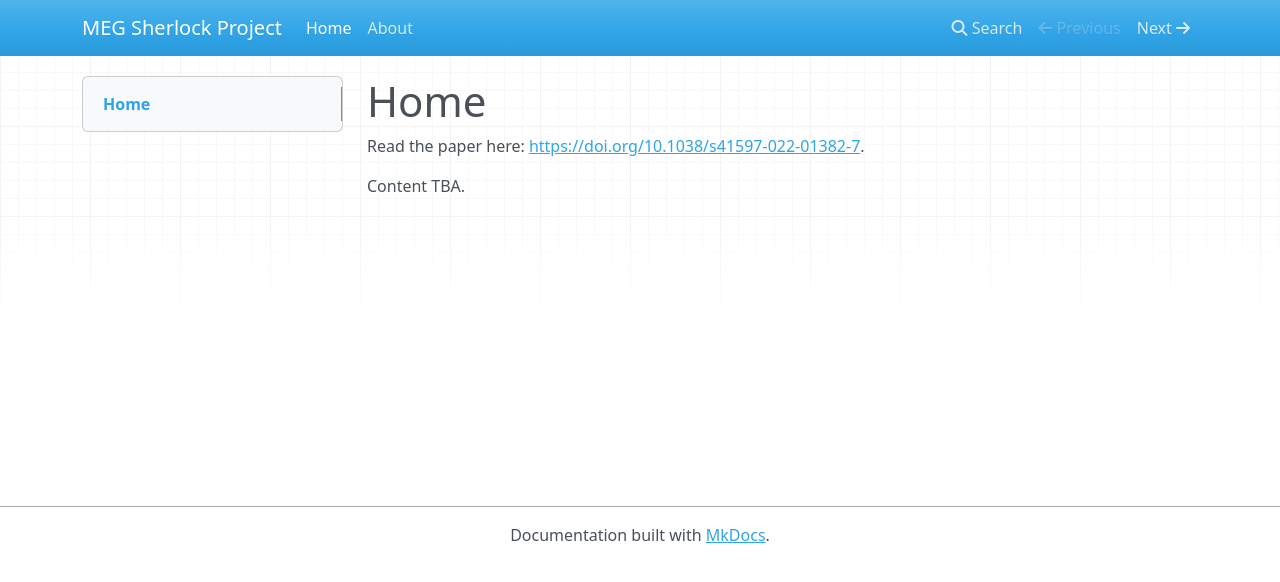
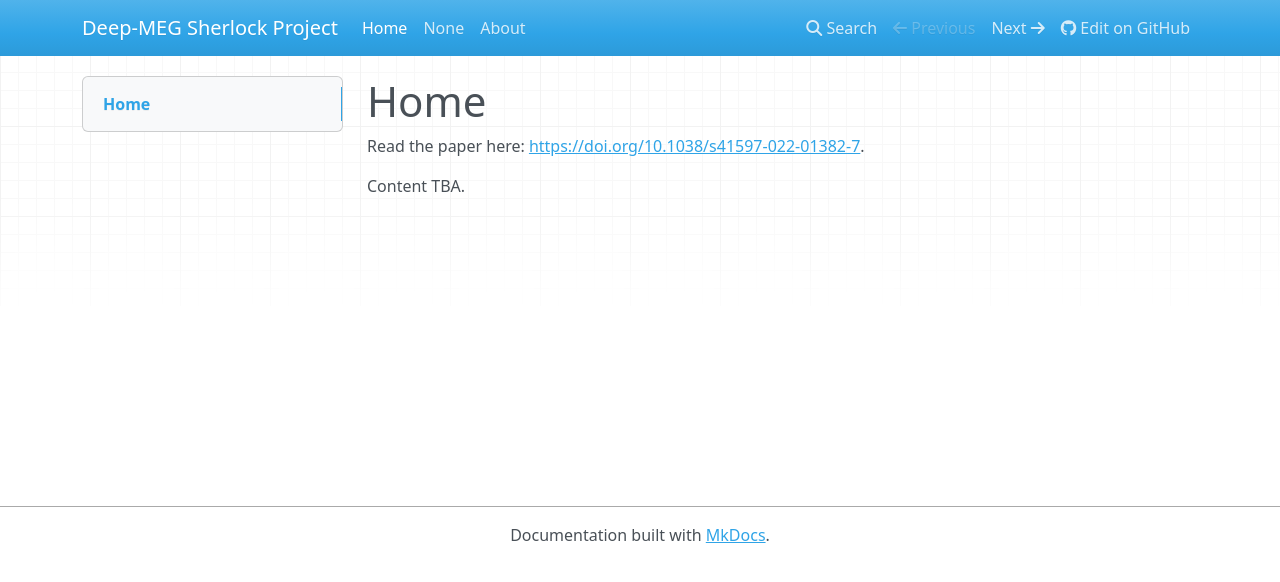
Before and after one commit to KristijanArmeni/MEG-Sherlock-dataset, an MkDocs documentation site: the page built from docs/index.md, in a window 1280 px wide. Shown: the top 582 px of the page. Built offline with MkDocs 1.6.1, drawn with Linux system fonts in a browser that asks for light colours; nearby versions of some CDN libraries.

Commit message:
- add additional site info + documentation tab

```diff
--- a/mkdocs.yml
+++ b/mkdocs.yml
@@ -1,4 +1,8 @@
-site_name: MEG Sherlock Project
+site_name: Deep-MEG Sherlock Project
+site_author: Kristijan Armeni
+site_url: https://kristijanarmeni.github.io/MEG-Sherlock-dataset/
+repo_url: https://github.com/KristijanArmeni/MEG-Sherlock-dataset
 nav:
   - 'Home': 'index.md'
+  - 'documentation.md'
   - 'about.md'
```
